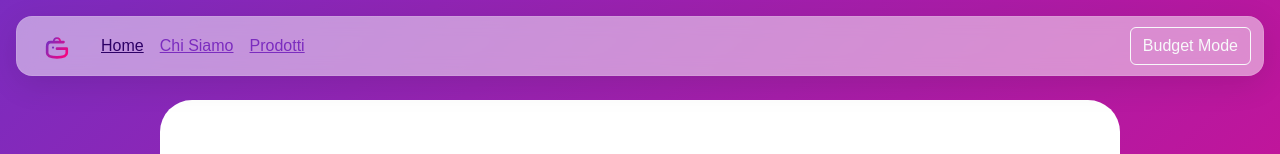
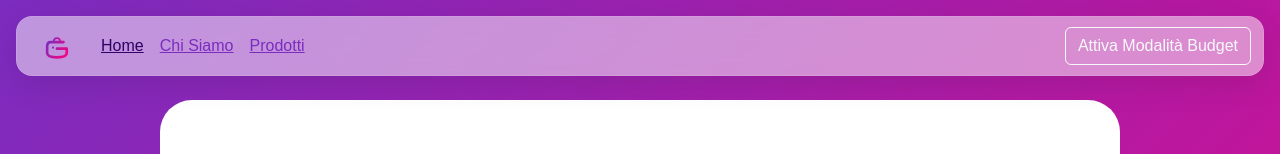
Before and after one commit to andrealoda/react-context-api, a React (Vite) app: page / in a window 1280 px wide. Shown: the top 154 px of the page. Built offline with nearby package versions, Linux system fonts and the light colour scheme.

Commit message:
Update Budget Mode label to reflect current state in AppHeader component

```diff
--- a/src/components/AppHeader.jsx
+++ b/src/components/AppHeader.jsx
@@ -33,7 +33,7 @@ const { budgetMode, setBudgetMode } = useContext(BudgetContext);
                         </div>
                         <div className="d-flex gap-3">
                             <input type="checkbox" className="btn-check" id="btn-check-outlined" checked={budgetMode} onChange={(e) => setBudgetMode(e.target.checked)} />
-                                <label className="btn btn-outline-light" htmlFor="btn-check-outlined">Budget Mode</label>
+                                <label className="btn btn-outline-light" htmlFor="btn-check-outlined">{budgetMode ? "Disattiva" : "Attiva"} Modalità Budget</label>
                         </div>
                     </div>
                 </nav>
```
Also changed, not shown: src/index.css (line endings or trailing spaces).
